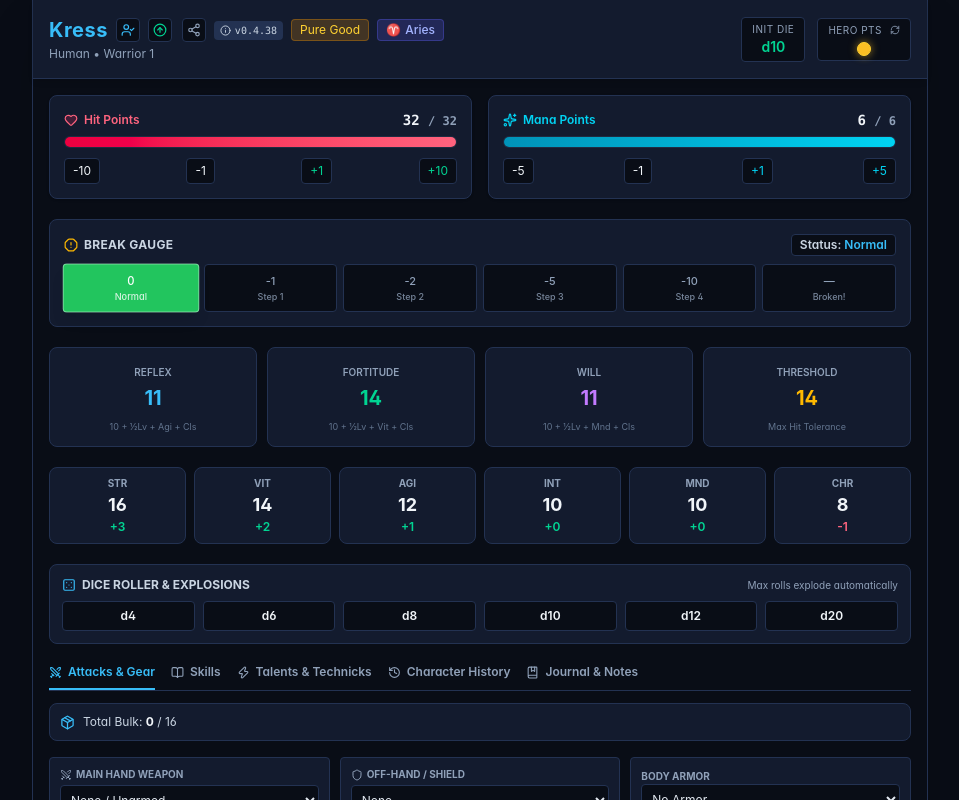
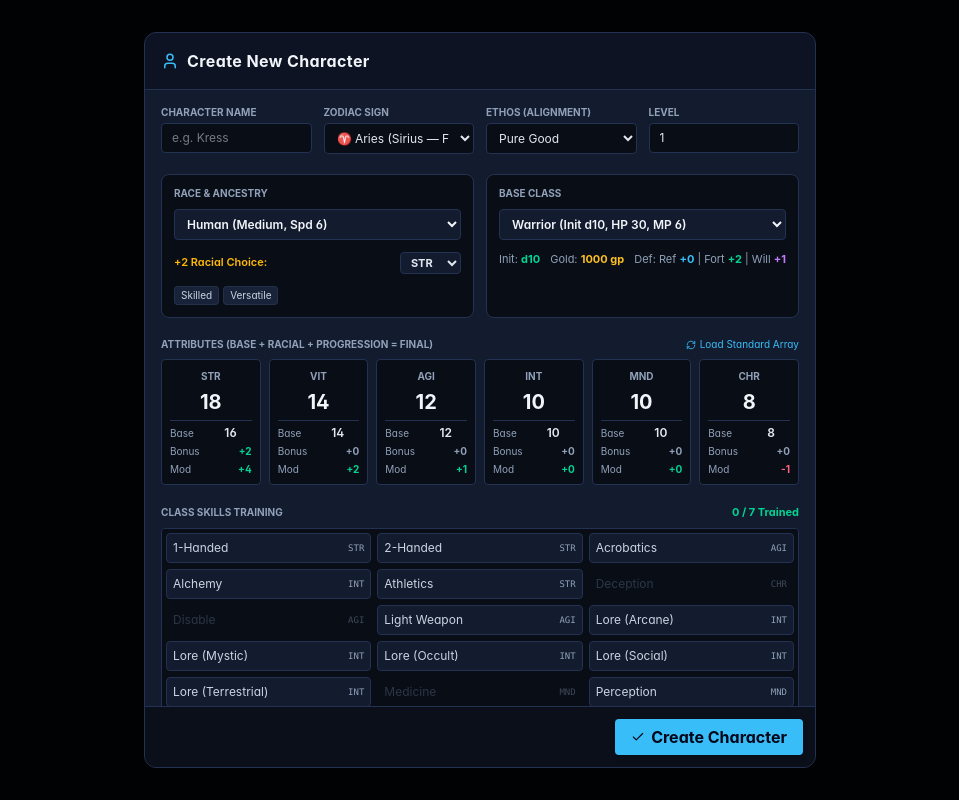
Before and after one commit to 61ZM07H36R3ML1N/last-arc-sheet, a React (Vite) app: page / in a window 1280 px wide. Shown: the top 800 px of the page, without its empty margins (160-1119 px from the left). Built offline with nearby package versions, Linux system fonts and the light colour scheme.

Commit message:
feat(onboarding): show character creator before companion dashboard

```diff
--- a/src/App.tsx
+++ b/src/App.tsx
@@ -40,6 +40,7 @@ declare const __APP_VERSION__: string;
 export default function App() {
   const {
     sheet,
+    hasCharacter,
     updateHp,
     updateMp,
     setBreakStep,
@@ -136,6 +137,20 @@ export default function App() {
     { label: 'Broken!', penalty: '—', color: 'bg-arc-break-broken' },
 ] as const;
   const currentZodiac = sheet.zodiacSign ? ZODIAC_SIGNS[sheet.zodiacSign] : null;
+  // New visitors see creation first, not the internal sample character.
+  // The persisted store restores returning players before this view renders.
+  if (!hasCharacter) {
+    return (
+      <div className="min-h-screen bg-arc-bg text-slate-100">
+        <div className="mx-auto max-w-xl px-4 py-12 text-center">
+          <h1 className="text-2xl font-bold text-arc-accent">Last Arc Character Companion</h1>
+          <p className="mt-3 text-slate-300">Create your first character to begin your adventure.</p>
+        </div>
+        <CharacterEditorModal isOpen mode="create" required onClose={() => {}} />
+      </div>
+    );
+  }
+
   return (
     <div className="min-h-screen bg-arc-bg text-slate-100 flex flex-col max-w-4xl mx-auto pb-24 border-x border-arc-border shadow-2xl">
       <header className="p-4 bg-arc-card border-b border-arc-border flex flex-wrap items-center justify-between gap-4 sticky top-0 z-30 shadow-md">
```
